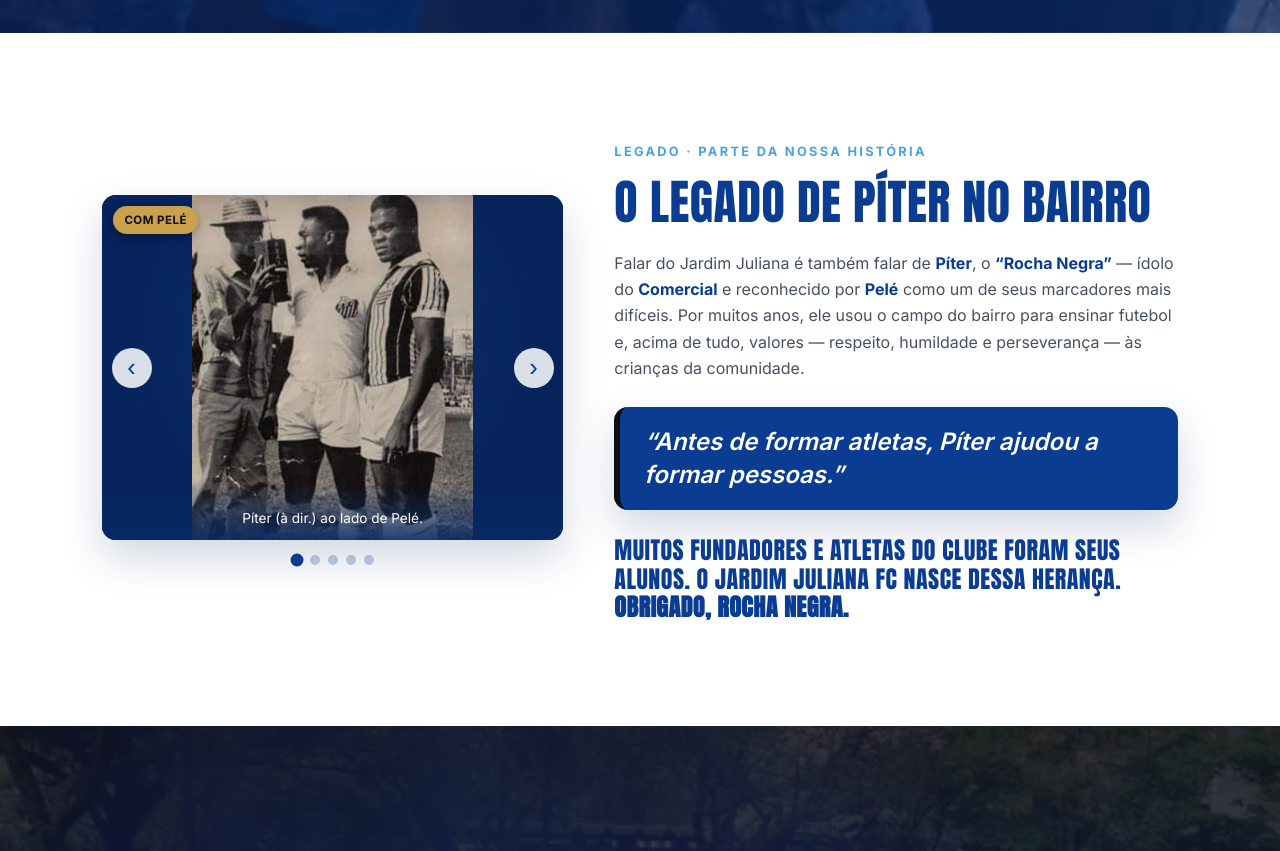
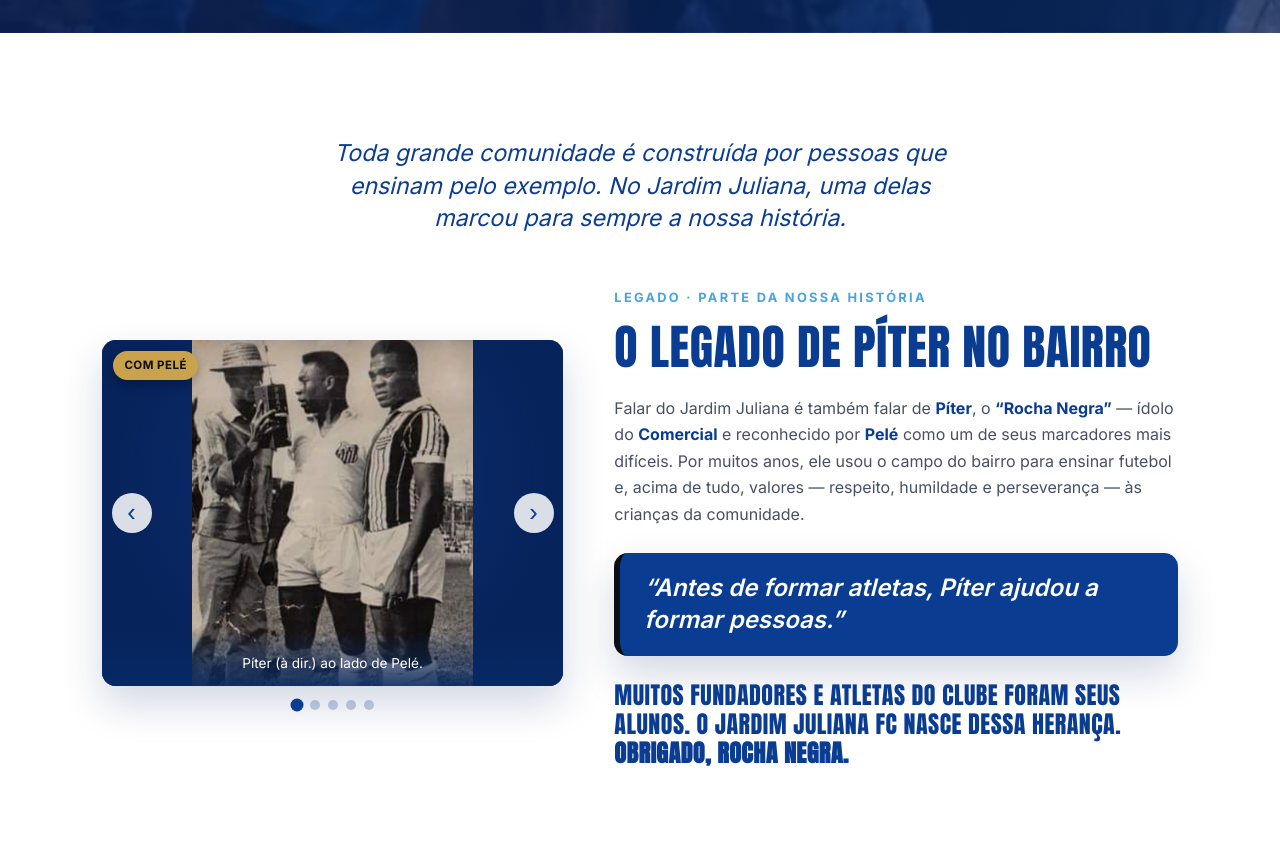
Before and after one commit to felipenotificacoes2025-dot/jardim-juliana-fc, a plain HTML site: page index.html in a window 1280 px wide. Shown: the part 4640-5491 px from the top of the page. Drawn offline with Linux system fonts and the light colour scheme.

Commit message:
Adiciona texto de transição (ponte) da Nossa História para o Legado do Píter
Co-Authored-By: Claude Opus 4.8 (1M context) <noreply@anthropic.com>

```diff
--- a/index.html
+++ b/index.html
@@ -355,6 +355,10 @@
 
     <!-- ===== 3.5 LEGADO DO PÍTER ===== -->
     <section class="section legacy" id="piter" aria-labelledby="piter-titulo">
+      <p class="legacy__bridge reveal">
+        Toda grande comunidade é construída por pessoas que ensinam pelo exemplo.
+        No Jardim Juliana, uma delas marcou para sempre a nossa história.
+      </p>
       <div class="container legacy__grid">
         <figure class="legacy__media reveal">
           <div class="carousel" id="piterCarousel" aria-roledescription="carrossel" aria-label="Fotos do Píter">
--- a/styles.css
+++ b/styles.css
@@ -525,6 +525,17 @@ ol, ul { list-style: none; }
   align-items: center;
 }
 
+.legacy__bridge {
+  max-width: 720px;
+  margin: 0 auto clamp(2rem, 5vw, 3rem);
+  padding-inline: var(--pad);
+  text-align: center;
+  font-size: clamp(1.1rem, 3vw, 1.45rem);
+  font-style: italic;
+  line-height: 1.4;
+  color: var(--azul);
+}
+
 /* Carrossel de fotos */
 .legacy__media { margin: 0; }
 
```
